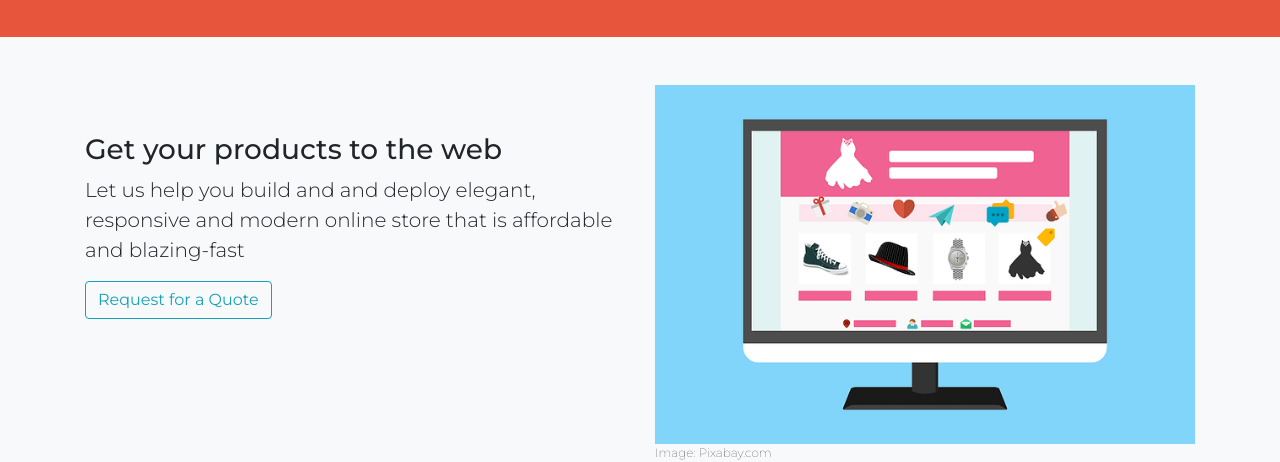
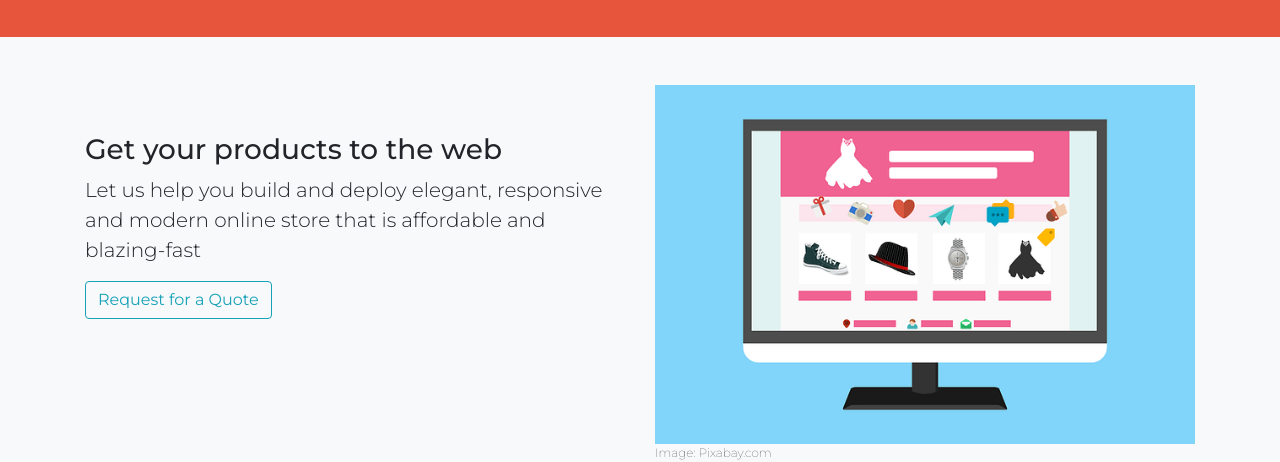
Before and after one commit to leoliwan/Portfolio-made-with-Gatsby, a Gatsby site: page / in a window 1280 px wide. Shown: the part 713-1175 px from the top of the page. Built offline with nearby package versions, Linux system fonts and the light colour scheme; Gatsby itself is replaced by a stand-in of ours.

Commit message:
update onlineservice

```diff
--- a/src/components/onlineServices.js
+++ b/src/components/onlineServices.js
@@ -21,7 +21,7 @@ const OnlineServices = () => (
             <Row>
                 <Col md="6" lg="6" className="py-5">
                     <h3>Get your products to the web</h3>
-                    <p className="lead">Let us help you build and and deploy elegant, responsive and modern online store that is affordable and blazing-fast</p>
+                    <p className="lead">Let us help you build and deploy elegant, responsive and modern online store that is affordable and blazing-fast</p>
                     <a href="https://www.facebook.com/Levi-Web-Design-And-Development-363924167438736/" className="btn btn-outline-info">Request for a Quote</a>
                 </Col>
                 <Col md="6" lg="6">
```
